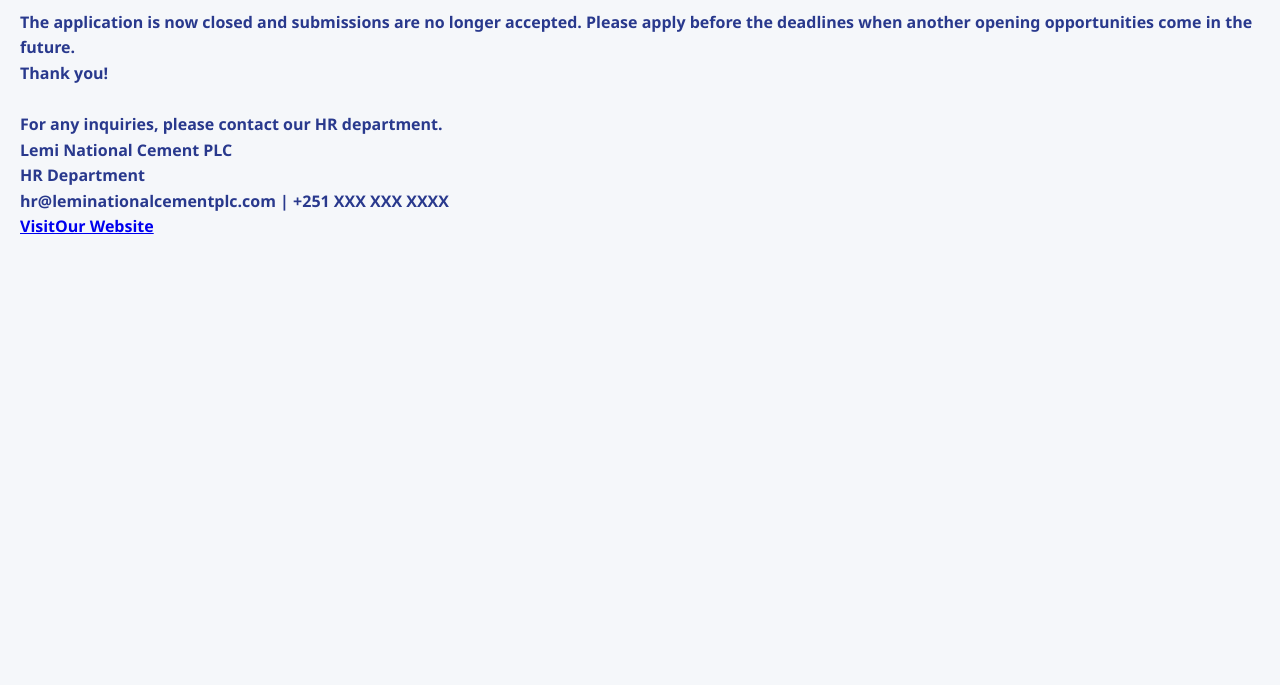
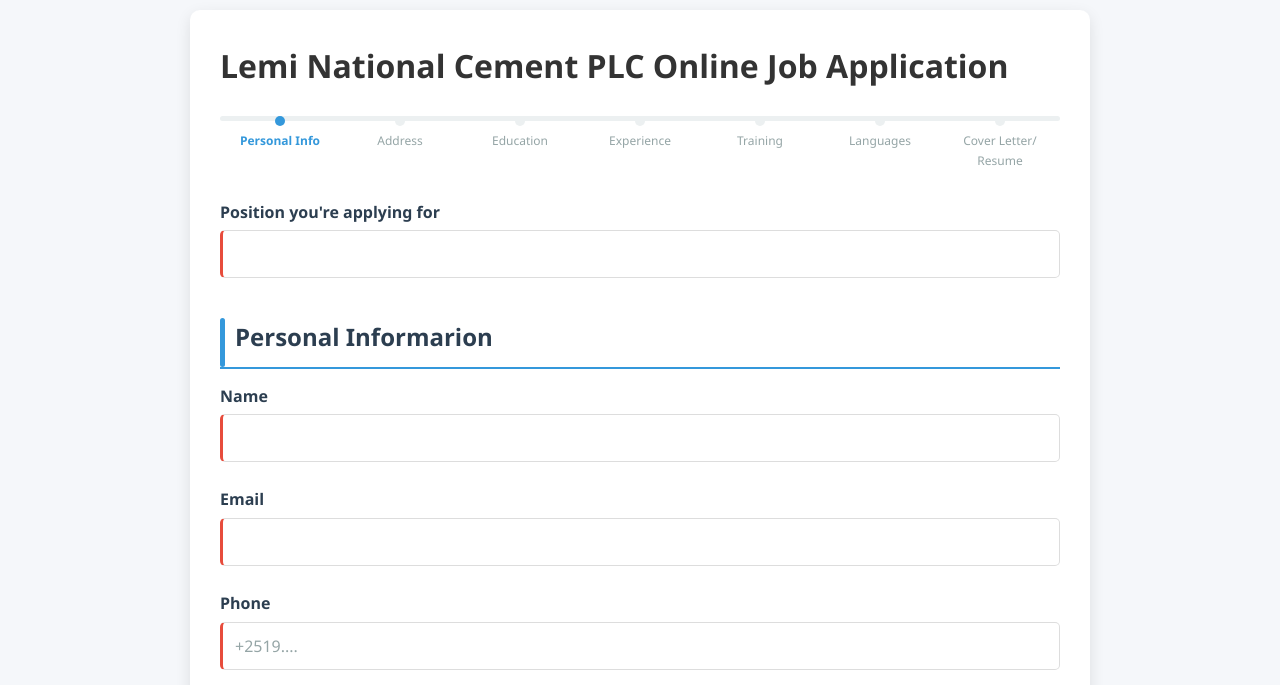
Before and after one commit to Kirub23/staticSite, a plain HTML site: page index.html in a window 1280 px wide. Shown: the part 495-1180 px from the top of the page. Before the commit the page ends 800 px from the top, so only its background shows below. Drawn offline with Linux system fonts and the light colour scheme.

Commit message:
deadline index.html

```diff
--- a/index.html
+++ b/index.html
@@ -1626,7 +1626,7 @@
 </script>
 
 <script>
-  const deadline = new Date("2025-06-01T23:59:59");
+  const deadline = new Date("2025-07-01T23:59:59");
 
   window.onload = function () {
     const now = new Date();
```
